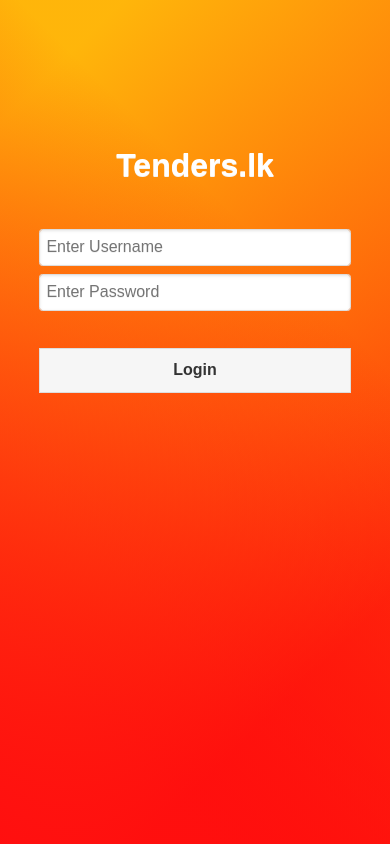
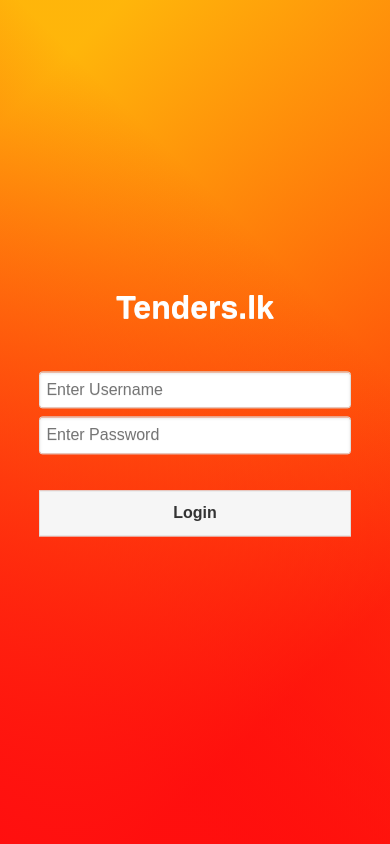
Before and after one commit to nck001/www, a PHP site: page / in a window 390 px wide. Run offline with PHP 8.4, Linux system fonts and the light colour scheme.

Commit message:
media query

```diff
--- a/themes/custom.css
+++ b/themes/custom.css
@@ -7,15 +7,26 @@
 	}
 
 .login-content{
+	position: fixed;
+	top: 50%;
+	left: 50%;
+	transform: translate(-50%, -50%);
+	width:400px;
+	background-color: transparent;
 
-	padding:10%;
-	top:10%;
-	position:absolute;
+	}
+
+@media screen and (max-width: 480px) {
+   .login-content{
+	position: fixed;
+	top: 50%;
+	left: 50%;
+	transform: translate(-50%, -50%);
 	width:80%;
 	background-color: transparent;
 
 	}
-
+}
 
 .login-page{
 	background:
```
